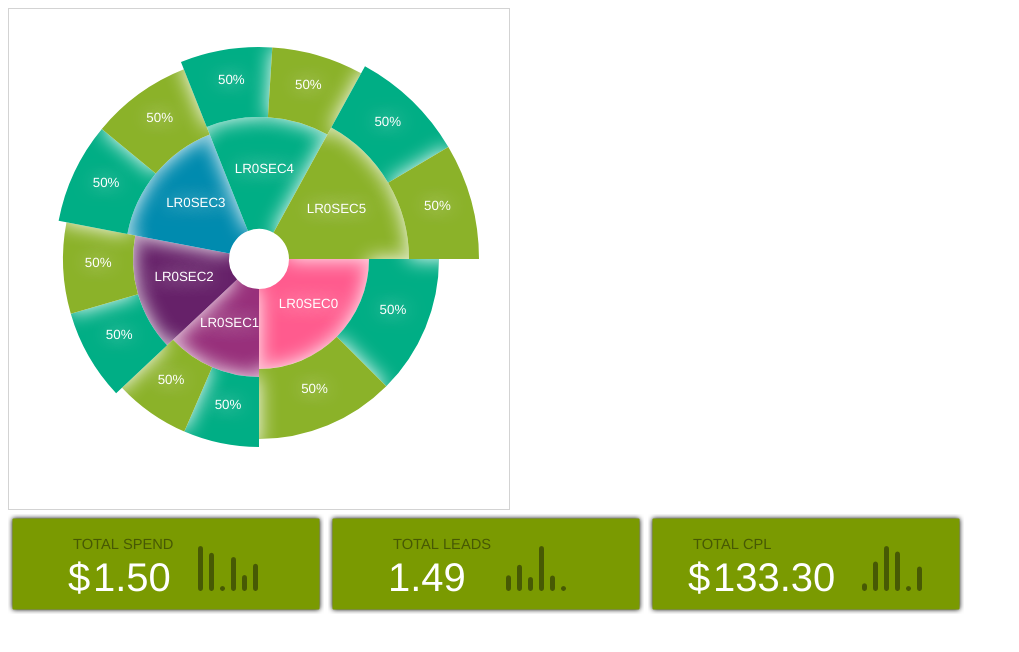
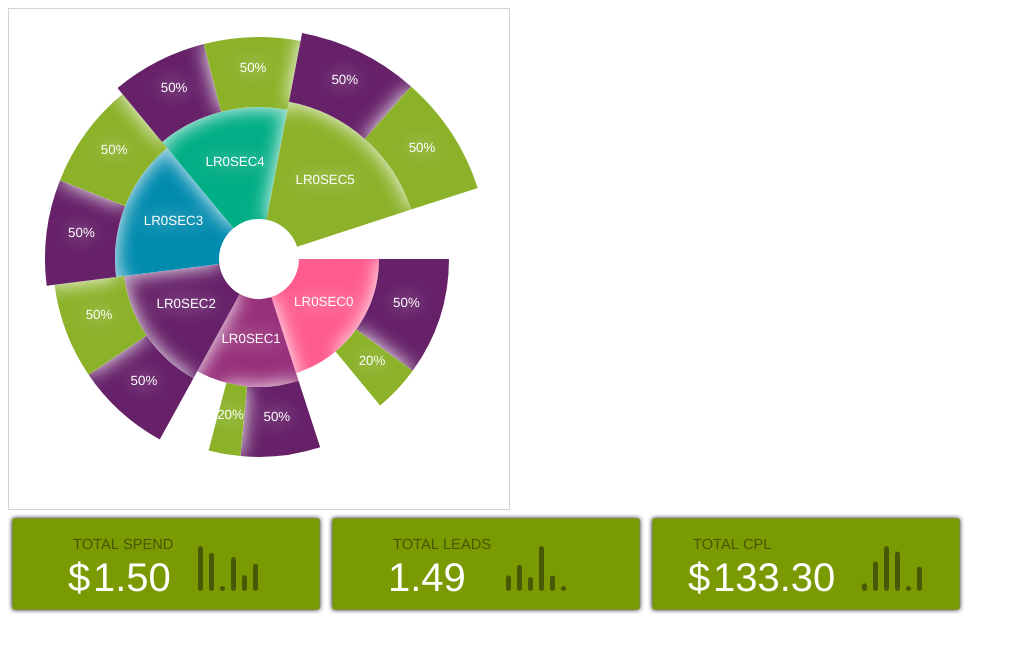
Before and after one commit to kurtschlueter/WidgetWork, a plain HTML site: page index.html in a window 1280 px wide. Shown: the whole page, without its empty margins (0-1019 px from the left). Drawn offline with Linux system fonts and the light colour scheme.

Commit message:
bug fixed for when sections in a parent section do not add up to 100%, the next section used to line up righ tnext to it, making it look like it was part of the wrong parent section. Now fixed

```diff
--- a/index.html
+++ b/index.html
@@ -2,10 +2,16 @@
 <html>
   <body>
 
-    <canvas id="stackedWheelCanvas" width="500" height="500" style="border:1px solid #d3d3d3;">
-    </canvas>
+    <div style="display:inline-block;">
+<!--       <canvas id="stackedWheelCanvas" width="500" height="500" style="border:1px solid #d3d3d3;">
+      </canvas> -->
+      <canvas id="stackedWheelCanvas2" width="500" height="500" style="border:1px solid #d3d3d3;">
+      </canvas>
+    </div>
     <script src="stackedDonutChart.js"></script>
+    <!-- // <script src="runnerSD.js"></script> -->
     <script src="runnerSD2.js"></script>
+
     <div style="display:inline-block;">
       <canvas id="totalSpendContainer" width="316" height="100" style="border:0px solid #d3d3d3;">
       </canvas>
@@ -16,5 +22,6 @@
     </div>
     <script src="valuePresenter.js"></script>
     <script src="runnerVP.js"></script>
+
   </body>
 </html>
--- a/runnerSD2.js
+++ b/runnerSD2.js
@@ -1,9 +1,9 @@
-// DO NOT TOUCH THIS DATA MODEL.
+// 2 layers
 var data = {
   data: [
   {
     description_s: "LR0SEC0",
-    percentageArc_i: 25,
+    percentageArc_i: 20,
     data: [
       {
         description_s: 'LR1SEC0',
@@ -12,7 +12,7 @@ var data = {
       },
       {
         description_s: 'LR1SEC1',
-        percentageArc_i: 50,
+        percentageArc_i: 20,
 
       }
     ]
@@ -28,7 +28,7 @@ var data = {
       },
       {
         description_s: 'LR1SEC3',
-        percentageArc_i: 50,
+        percentageArc_i: 20,
 
       }
     ]
@@ -100,7 +100,7 @@ var data = {
 ]
 };
 
-var newStackedWheel = new StackedWheel(document.getElementById("stackedWheelCanvas"),
+var newStackedWheel = new StackedWheel(document.getElementById("stackedWheelCanvas2"),
   {
     type: 'stacked-wheel',
     data: {
@@ -124,10 +124,10 @@ var newStackedWheel = new StackedWheel(document.getElementById("stackedWheelCanv
           textFont_s: '10pt Helvetica',
           blurColor_s: "white",
           printOption_s: "percent",
-          colorScheme_a_s: ["#00ae85", "#8bb229"]
+          colorScheme_a_s: ["#662169", "#8bb229"]
         }
       ],
-      initialRadius_i: 70,
+      initialRadius_i: 80,
       radiusPop_i: 0,
       animation_b: true,
       animationSpeed_i: 6,
--- a/stackedDonutChart.js
+++ b/stackedDonutChart.js
@@ -21,6 +21,29 @@ function StackedWheel(elementDOM, settingsJSON) {
 
   // This is the money object. Here we will population each layer of the wheel with sections containing positioning, styling, reference, and content data.
   this.layersWithSectionData_a_o = [];
+
+  this.level1PercentageAdjuster();
+  this.recursivelyLoopAndGrabDataForCalculationsAndOrdering();
+  // debugger
+}
+
+
+StackedWheel.prototype.level1PercentageAdjuster  = function() {
+
+  // order sections min to max
+
+  // var minAllowableArcLength = 10;
+  // var cachedPercentageCount = 0;
+  // var numberOfSections = this.sections_a_o.data.length;
+
+  // loop thorugh new order
+
+  //   if section is less than minAllowableArcLength
+
+  //     cachedPercentageCount = cachedPercentageCount + (minAllowableArcLength - sectionPercent);
+
+
+
 }
 
 // Ok this one is tough. This is recursive function with obj as the main input. Initially, obj is the entire data jSON passed in by the runner file. The way the jSON is set up is a data object with an array of sections. Each section can also have a data object containing an array of sections... and so on. This is how the data is divided into sections. Ok so this function goes recursivley through levels, and loops through sections at each one (the for loop). This is how I populate the very important this.layersWithSectionData_a_o array of objects. At each level and each section, I give this object the neccessary information to build the wheel. Level, currentPercentScope, and radiusScope are alos inputs in this recursive function. Why? Level is quite obvious. I need to know what level I am on in order to put the sections in the correct level of the this.layersWithSectionData_a_o. currentPercentScope is key becuase I need to know what percent the containing section spans with respect to 2*Pi. For example, If level 1 section 1 is 50% of the circle, and level 2 section 1 (which is part of level 1 section 1) is 50% of level 1 section 1, it is 25% of the entire circle. I need to know what the containing percent scope is. the same goes for the radiusScope. I know the widths of each layer, but I need to know radius from center in order to calculate positioning. That means I need the previous radius information
@@ -55,9 +78,22 @@ StackedWheel.prototype.recursivelyLoopAndGrabDataForCalculationsAndOrdering  = f
     var currentSection = currentLevel.sections[this.layersWithSectionData_a_o[level].sectionsIndex_i];
 
     currentSection.description_s = obj[x].description_s;
-    currentSection.percentageArc_i = obj[x].percentageArc_i;
-    currentSection.containerScope = currentPercentScope;
-    currentSection.radiusScope_i = radiusScope;
+    currentSection.percentageArcData_i = obj[x].percentageArc_i;
+    currentSection.percentageArcView_i = obj[x].percentageArc_i;
+    currentSection.previousContainerPercentageScope_i = currentPercentScope;
+    currentSection.previousContainerRadiusScope_i = radiusScope;
+
+    if (level > 0) {
+      if (x == 0) {
+        currentSection.starterStatus_b = true;
+      } else {
+        currentSection.starterStatus_b = false;
+      }
+      currentSection.previousContainerSectionScope_i = this.layersWithSectionData_a_o[level - 1].sectionsIndex_i
+    } else {
+      currentSection.starterStatus_b = true;
+      currentSection.previousContainerSectionScope_i = 'none';
+    }
     currentSection.color_s = this.settingsJSON.options.layers[level].colorScheme_a_s[x];
 
     this.calculateSectionArcGlobalPercentage(level, currentLevel.sectionsIndex_i)
@@ -79,7 +115,7 @@ StackedWheel.prototype.recursivelyLoopAndGrabDataForCalculationsAndOrdering  = f
 StackedWheel.prototype.calculateSectionArcGlobalPercentage  = function(level, section, containerPercentScope) {
   var currentLevel = this.layersWithSectionData_a_o[level];
   var currentSection = currentLevel.sections[section];
-  currentSection.globalPercentageArc_i = currentSection.containerScope / 100 * currentSection.percentageArc_i;
+  currentSection.globalPercentageArc_i = currentSection.previousContainerPercentageScope_i / 100 * currentSection.percentageArcView_i;
 }
 
 // Calculating at which radian the section starts.
@@ -87,11 +123,19 @@ StackedWheel.prototype.calculateRadialStarts  = function(level, section) {
   var currentLevel = this.layersWithSectionData_a_o[level];
   var currentSection = currentLevel.sections[section];
 
-  // if not first section x!=0
   if (section != 0) {
-    currentSection.radialStart = currentLevel.sections[section - 1].radialEnd
+
+    // This is crucial becuase if sections in layers 2 or above do not amount to 100%, the next section in that level, from a different containing section, would just post up right next to it. We do not want that. For example, if a section in level 1 has two subsections (50% and 20%) and the next section in level 1 has two subsections (whatever %). The wahtever % subjections would rest up right next to the 20% subsection, making it look like it was part of the first section in level. 1. We want a space there. We want that whatever section to start and finish within its parent radial parameters.
+    if (level > 0 && currentSection.starterStatus_b == true) {
+      currentSection.radialStart = this.layersWithSectionData_a_o[level - 1].sections[currentSection.previousContainerSectionScope_i - 1].radialStart
+
+    // If everything adds up to 100%, the radial start of each section lines up with the radial end on the previous section. The only other condition is section 0 which has the radial start of 0. Bingo!
+    } else {
+      currentSection.radialStart = currentLevel.sections[section - 1].radialEnd
+    }
+
   }
-  // if first section
+  // If first section
   if (section == 0) {
     currentSection.radialStart = 0
   }
@@ -119,12 +163,12 @@ StackedWheel.prototype.calculateGridPositioning = function(level, section, numbe
   currentSection.arcWidth_i = currentLevel.minimumArcWidth_i + linearWidthDistribution * (section % numberOfSections);
 
   if (level == 0) {
-    currentSection.adjustedInnerRadius_i = currentSection.radiusScope_i + (currentSection.arcWidth_i - currentLevel.minimumArcWidth_i) / 2;
+    currentSection.adjustedInnerRadius_i = currentSection.previousContainerRadiusScope_i + (currentSection.arcWidth_i - currentLevel.minimumArcWidth_i) / 2;
     // The center (I hope) of each section in x and y coordinates with respect to the entire container.
     currentSection.sweetSpotXcoord = this.containerSize_a_i[0] / 2 + currentSection.adjustedInnerRadius_i * Math.cos((currentSection.radialStart + currentSection.radialEnd) / 2);
     currentSection.sweetSpotYcoord = this.containerSize_a_i[1] / 2 + currentSection.adjustedInnerRadius_i * Math.sin((currentSection.radialStart + currentSection.radialEnd) / 2);
   } else {
-    currentSection.adjustedInnerRadius_i = currentSection.radiusScope_i + (currentSection.arcWidth_i) / 2;
+    currentSection.adjustedInnerRadius_i = currentSection.previousContainerRadiusScope_i + (currentSection.arcWidth_i) / 2;
     // The center (I hope) of each section in x and y coordinates with respect to the entire container.
     currentSection.sweetSpotXcoord = this.containerSize_a_i[0] / 2 + (currentSection.adjustedInnerRadius_i + this.radiusPop_i * level/2) * Math.cos((currentSection.radialStart + currentSection.radialEnd) / 2);
     currentSection.sweetSpotYcoord = this.containerSize_a_i[1] / 2 + (currentSection.adjustedInnerRadius_i + this.radiusPop_i * level/2) * Math.sin((currentSection.radialStart + currentSection.radialEnd) / 2);
@@ -152,9 +196,9 @@ StackedWheel.prototype.animationCycler = function(sectionIDs, sectionPercentInte
       var tempSection = this.layersWithSectionData_a_o[xLevels].sections[sectionIDs[xLevels]];
       var endForArc = tempSection.radialStart + (tempSection.radialEnd - tempSection.radialStart) * sectionPercentInterval / (100);
 
-      // This is for the radius pop. The 3rd level sections were over lapping with the second level sections before the pop becuase they were not taking into account the second level pop. They would eventually pop into the right place it just looked off.
-      if (sectionIDs[0] >0 && xLevels > 0){
-          this.pastePieArc(xLevels, sectionIDs[xLevels], endForArc, this.radiusPop_i*(xLevels - 1));
+      // This is for the radius pop. The 3rd level sections were over lapping with the second level sections  becuase they were not taking into account the second level pop.
+      if (xLevels > 0){
+          this.pastePieArc(xLevels, sectionIDs[xLevels], endForArc, this.radiusPop_i*(xLevels));
       } else {
         this.pastePieArc(xLevels, sectionIDs[xLevels], endForArc, 0);
       }
@@ -224,12 +268,16 @@ StackedWheel.prototype.pastePieText = function(levelID, sectionID) {
   var currentSection = currentLevel.sections[sectionID];
   var toPaste;
 
+  if (currentLevel.printOption_s == "none") {
+    return;
+  }
+
   if (currentLevel.printOption_s == "description") {
     toPaste = currentSection.description_s;
   }
 
   if (currentLevel.printOption_s == "percent") {
-    toPaste = currentSection.percentageArc_i.toString() + "%";
+    toPaste = currentSection.percentageArcData_i.toString() + "%";
   }
 
   this.ctx.beginPath();
@@ -240,7 +288,6 @@ StackedWheel.prototype.pastePieText = function(levelID, sectionID) {
 };
 
 StackedWheel.prototype.drawWheel = function() {
-  this.recursivelyLoopAndGrabDataForCalculationsAndOrdering();
   if(this.animation_b == true) {
     this.animationCycler();
   } else {
@@ -248,7 +295,6 @@ StackedWheel.prototype.drawWheel = function() {
     for (var i = 0; i < this.layersWithSectionData_a_o.length; i++) {
       sectionIDs[i] = this.layersWithSectionData_a_o[i].sections.length
     }
-
     this.pastePreviouslyPasted(sectionIDs);
   }
 };
@@ -325,6 +371,14 @@ StackedWheel.prototype.errorChecks = function() {
 
 // ANIMATION RESTRUCTURING. Get all levels to complete at the same time. This would be really nice.
 
+// Figure out how to control time in animations
+
 // Maybe make the text or data representation responsivly size depending on section size.
 
 // Maybe make first layer text a bit furthur out depending on how big the donut hole is. If you think about it, if there is no donut hole, the middle of the section will be very thin becuase it closes in on a point at the center of the circle. This is something to think about.
+
+// create validations for everything. This one will be tricky becuase validations for a section in the 3rd level require info from the first 2 levels.
+
+// Maybe add a center hole that can fill with color.
+
+// Make a minimum percent for first level.
```
Also changed, not shown: runnerSD.js (+7 -7 lines), runnerSD3.js (added, +58 -0 lines).
